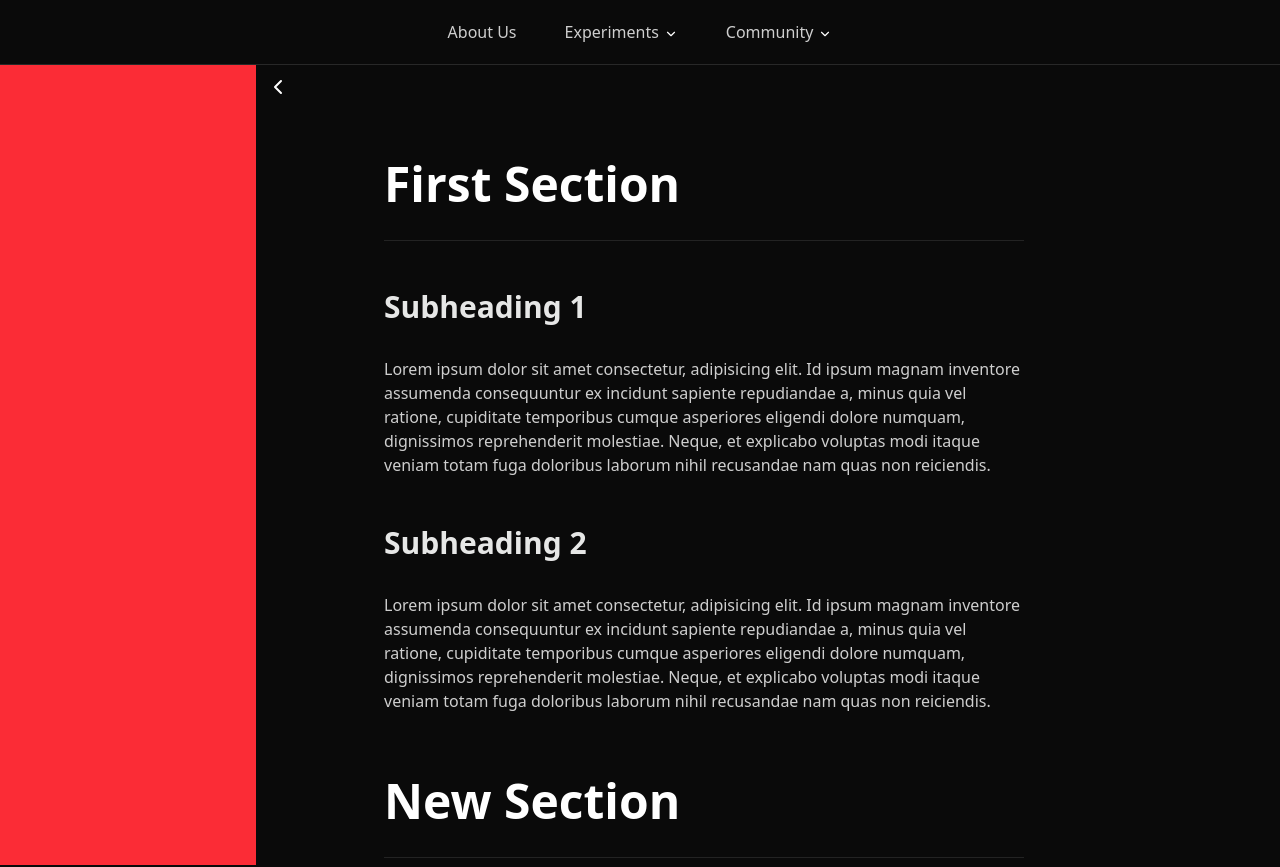
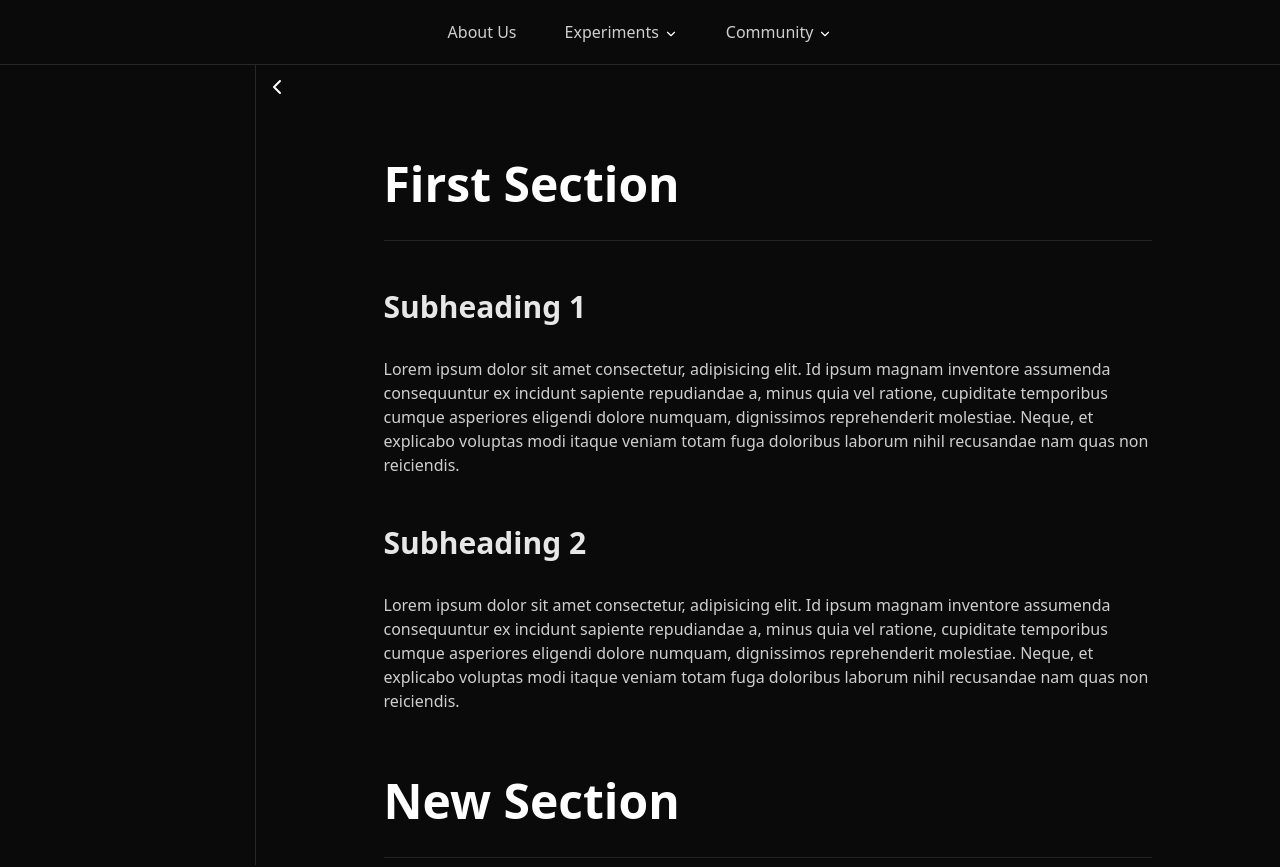
Before and after one commit to patrickbies/pcomp, a React (Vite) app: page / in a window 1280 px wide. Shown: the top 867 px of the page. Built offline with nearby package versions, Linux system fonts and the light colour scheme.

Commit message:
sidebar container done

```diff
--- a/src/components/sidebar.tsx
+++ b/src/components/sidebar.tsx
@@ -14,8 +14,8 @@ const Sidebar = ({
     <div
       ref={ref}
       style={{ marginTop: offsetHeight + "px" }}
-      className={`fixed inset-0 z-[100] bg-red-500 h-screen w-0 transition-all ${
-        open && "w-[20vw]"
+      className={`fixed inset-0 border-border h-screen w-0 transition-all ${
+        open && "w-[20vw] border-r"
       }`}
     >
       <button
--- a/src/pages/Home.tsx
+++ b/src/pages/Home.tsx
@@ -9,19 +9,36 @@ const Home = () => {
   const [sidebarWidth, setSidebarWidth] = useState(0);
 
   useLayoutEffect(() => {
-    if (headerRef.current) {
-      setHeaderHeight(headerRef.current.offsetHeight);
-    }
-    if (sidebarRef.current) {
-      setSidebarWidth(sidebarRef.current.offsetWidth);
-    }
-  }, [headerRef, sidebarRef]);
+    const headerEl = headerRef.current;
+    const sidebarEl = sidebarRef.current;
+
+    if (!headerEl || !sidebarEl) return;
+
+    const resizeObserver = new ResizeObserver((entries) => {
+      for (const entry of entries) {
+        if (entry.target === headerEl) {
+          setHeaderHeight(entry.contentRect.height);
+        }
+        if (entry.target === sidebarEl) {
+          setSidebarWidth(entry.contentRect.width);
+        }
+      }
+    });
+
+    resizeObserver.observe(headerEl);
+    resizeObserver.observe(sidebarEl);
+
+    return () => {
+      resizeObserver.disconnect();
+    };
+  }, []);
 
   return (
     <main>
       <Header ref={headerRef} />
       <Sidebar offsetHeight={headerHeight} ref={sidebarRef} />
-        <section className="py-[20vh] px-[20vw]" style={{marginLeft: sidebarWidth/2 + 'px'}}>
+      <div style={{marginLeft: sidebarWidth/2 + 'px'}}>
+        <section className="py-[20vh] ml-[20vw] w-[60vw]">
           <h1 className="text-foreground text-5xl font-bold">First Section</h1>
           <div className="h-[1px] w-full bg-foreground/10 mt-[4vh]" />
           <h3 className="text-foreground/90 text-3xl font-semibold mt-[6vh]">
@@ -62,6 +79,7 @@ const Home = () => {
             fuga doloribus laborum nihil recusandae nam quas non reiciendis.
           </p>
         </section>
+        </div>
     </main>
   );
 };
```
